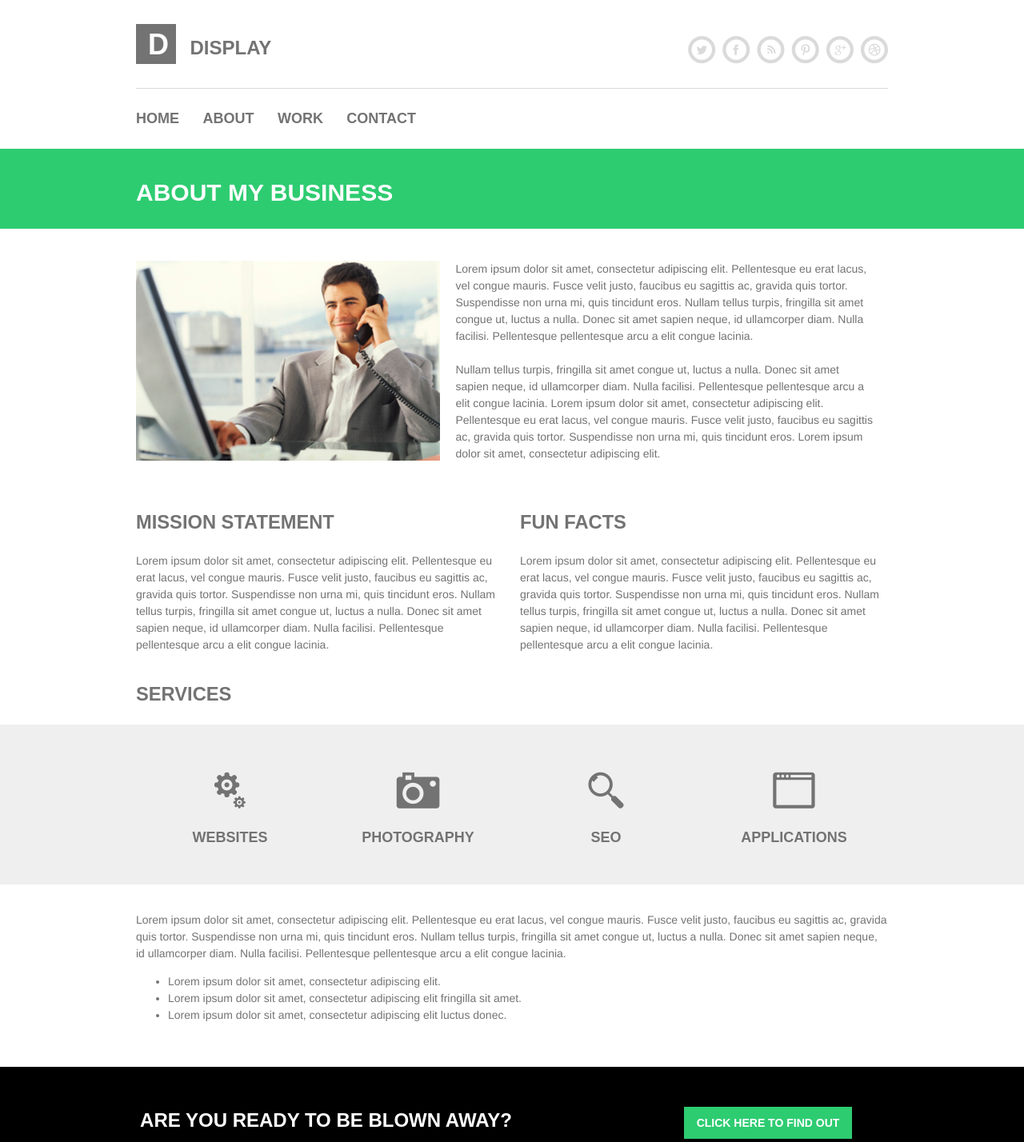
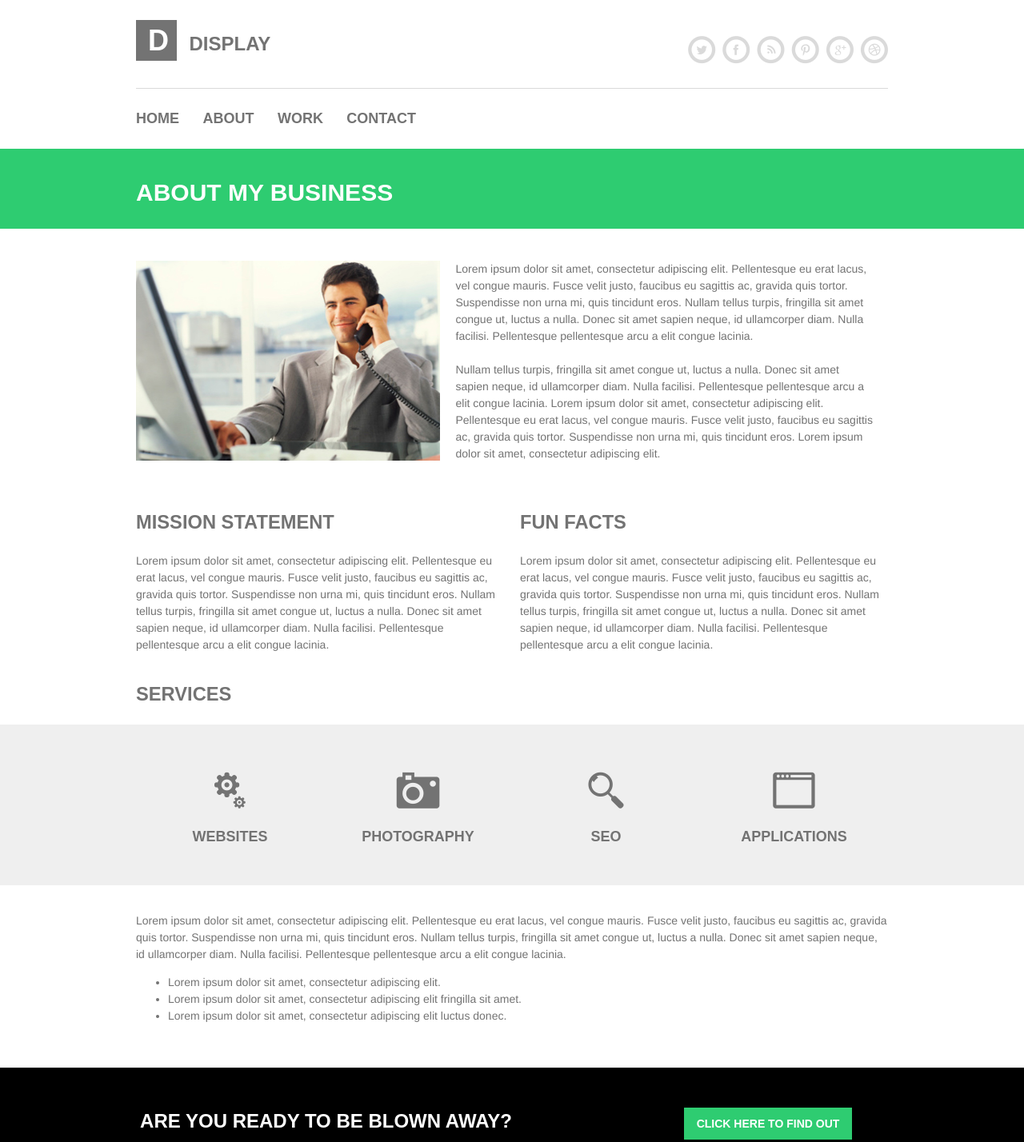
Before and after one commit to asyntrail/display, a plain HTML site: page about.html in a window 1280 px wide. Shown: the top 1428 px of the page at 80% size. Drawn offline with Linux system fonts and the light colour scheme; files whose address does not match are found by name.

Commit message:
fix <a> wrap

```diff
--- a/about.html
+++ b/about.html
@@ -24,8 +24,8 @@
                         <!-- begin header_logo -->
 <div class="header_logo">
     <a href="index.html" class="logo">
-                                <div class="logo_part1"><span>D</span> </div>
-                                <div class="logo_part2"><span>DISPLAY</span></div>
+                                <span class="logo_part1">D</span>
+                                <span class="logo_part2">DISPLAY</span>
                             </a>
 </div>
                         <!-- end header_logo -->
@@ -114,42 +114,42 @@
             <!-- end container -->
         </div>
         <!-- end about_section -->
-        <!-- begin serices_section -->
+        <!-- begin services_section -->
         <div class="services_section">
             <div class="container">
                 <h3 class="h3 service_pdng">services</h3></div>
-            <!-- begin service_icons -->
+            <!-- begin row_service -->
             <div class="row_service">
                 <!-- begin container -->
                 <div class="container">
                     <!-- begin clearfix -->
                     <div class="clearfix">
-                        <a href="#" class="service_icon">
-                            <div class="col_service"><span class="icon-web"></span>
-                                <p class="icon_title">websites</p>
+                        <div class="col_service">
+                            <a href="#">
+                            <span class="icons icon-web"></span>
+                            <span class="icon_title">websites</span></a>
                         </div>
-                        </a>
-                        <a href="#" class="service_icon">
-                            <div class="col_service"><span class="icon-photo"></span>
-                                <p class="icon_title">photography</p>
+                        <div class="col_service">
+                            <a href="#">
+                            <span class="icons icon-photo"></span>
+                            <span class="icon_title">photography</span></a>
                         </div>
-                        </a>
-                        <a href="#" class="service_icon">
-                            <div class="col_service"><span class="icon-seo"></span>
-                                <p class="icon_title">seo</p>
+                        <div class="col_service">
+                            <a href="#">
+                            <span class="icons icon-seo"></span>
+                            <span class="icon_title">seo</span></a>
                         </div>
-                        </a>
-                        <a href="#" class="service_icon">
-                            <div class="col_service"><span class="icon-app"></span>
-                                <p class="icon_title">applications</p>
+                        <div class="col_service">
+                            <a href="#">
+                            <span class="icons icon-app"></span>
+                            <span class="icon_title">applications</span></a>
                         </div>
-                        </a>
                     </div>
                     <!-- end clearfix -->
                 </div>
                 <!-- end container -->
             </div>
-            <!-- end service_icons -->
+            <!-- end row_service -->
             <!-- begin container -->
             <div class="container">
                 <!-- begin service_text -->
@@ -165,7 +165,7 @@
             </div>
             <!-- end container -->
         </div>
-        <!-- end serices_section -->
+        <!-- end services_section -->
         <!-- begin footer -->
         <div class="footer">
             <!--begin  content clearfix-->
--- a/css/style.css
+++ b/css/style.css
@@ -84,6 +84,8 @@ body {
 
 .logo {
     text-decoration: none;
+    display: block;
+    padding-bottom: 5px;
 }
 
 .logo_part1 {
@@ -92,15 +94,13 @@ body {
     background-color: #737373;
     font-size: 36px;
     color: white;
-    padding: 5px 10px 0px 15px;
-    display: inline-block;
+    padding: 5px 10px 5px 15px;
 }
 
 .logo_part2 {
     color: #737373;
     font-size: 24px;
-    display: inline-block;
-    padding: 15px 0px 0px 13px;
+    padding: 16px 0px 0px 11px;
 }
 
 .social_btns {
@@ -446,7 +446,7 @@ body {
     float: left;
     width: 25%;
     text-align: center;
-    padding: 60px 0px 30px 0px;
+    min-height: 200px;
 }
 
 .icon-photo:before {
@@ -465,11 +465,19 @@ body {
     content: "\e900";
 }
 
-.service_icon {
+.icons{
+        display: block;
+}
+
+
+.col_service a{
+    height: 100%;
+    display: block;
     color: #737373;
     text-decoration: none;
     font-size: 45px;
     font-weight: normal;
+    padding: 60px 0px 44px 0px;
 }
 
 .service_icon:hover {
```
Also changed, not shown: contact.html (+2 -2 lines), index.html (+4 -4 lines), work.html (+5 -3 lines). Lines whose indentation alone changed are shown as unchanged.
